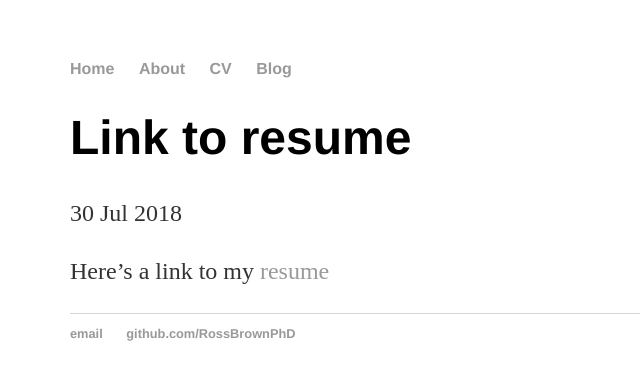
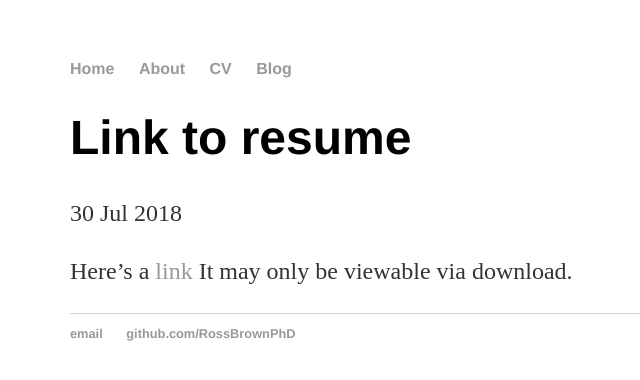
Before and after one commit to RossBrownPhD/RossBrownPhD.github.io, a Jekyll site: the page built from _posts/2018-07-30-Link-to-Resume.md, in a window 1280 px wide. Shown: the top 380 px of the page, without its empty margins (122-762 px from the left). Built offline with Jekyll 4.4.1, drawn with Linux system fonts in a browser that asks for light colours.

Commit message:
Update 2018-07-30-Link-to-Resume.md

```diff
--- a/_posts/2018-07-30-Link-to-Resume.md
+++ b/_posts/2018-07-30-Link-to-Resume.md
@@ -4,5 +4,6 @@ title: "Link to resume"
 date: 2018-07-30
 ---
 
-Here's a link to my
-[resume]({{https://rossbrownphd.github.io}}/assets/Ross Brown Data Science July 2018 Resume.pdf)
+Here's a
+[link]({{ "/assets/Ross Brown Data Science July 2018 Resume.pdf" | https://rossbrownphd.github.io/assets/Ross Brown Data Science July 2018 Resume.pdf}})
+It may only be viewable via download.
```
